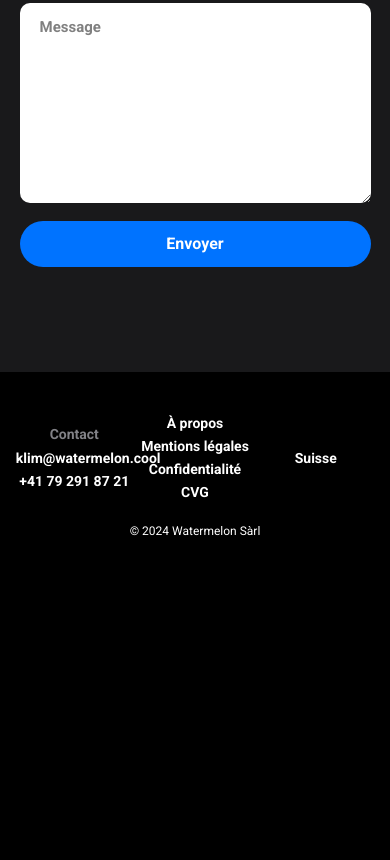
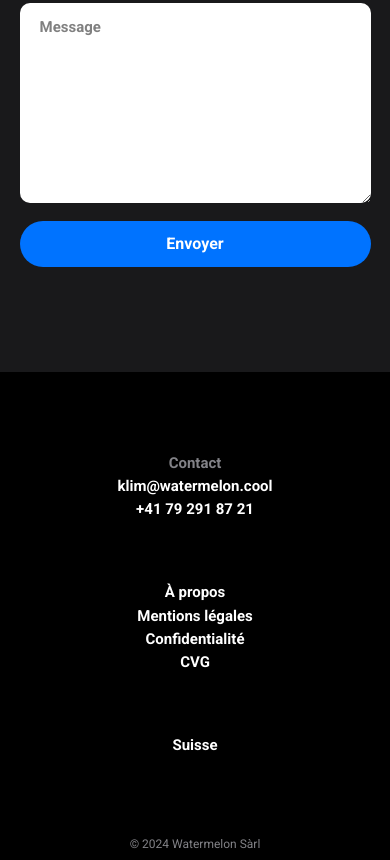
Before and after one commit to watermeloncool/camisetach, a plain HTML site: page index.html in a window 390 px wide. Shown: the part 5468-6328 px from the top of the page. Before the commit the page ends 6015 px from the top, so only its background shows below. Drawn offline with Linux system fonts and the light colour scheme.

Commit message:
Add files via upload

```diff
--- a/code/style.css
+++ b/code/style.css
@@ -159,31 +159,15 @@ select {cursor:pointer;}
 
 /* footer ------------------------------------------------ */
 #footer{ background: black ; text-align:center; margin-top:100px; }
-#footer .bloc{display:inline-block; vertical-align:top; text-align:left; width:20%; padding:40px 0 20px 0; vertical-align:middle; text-align:center;}
-#footer .footertitre {color:var(--grey);}
+#footer .bloc{display:inline-block; vertical-align:top; text-align:left; width:20%; margin:30px 0 30px 0; vertical-align:middle; text-align:center;}
+#footer .footertitre {color:var(--grey);  }
 #footer a:hover{cursor:pointer; color:var(--blue);}
 #footer img {width:20px; padding-right:5px; vertical-align:middle;}
 
 @media screen and (max-width: 850px) {
-#footer .bloc{width:30%; font-size:14px; }
+#footer {padding: 50px 0; }
+#footer .bloc{width:90%; margin: 30px 0; }
 }
 
 /* copyright ----------------------------------------------- */
-#copyright { background:black; width:100%; padding-bottom:10px; text-align:center; line-height: 100%; font-size:12px; font-weight:400; }
-
-/* mobile ------------------------------------------------- */
-/*
-@media screen and (max-width: 850px) {
-
-  #intro{width:86%;padding:120px 0 0 7%; display:block; text-align:center;}
-#intro .titre{font-size:10vw;}
-#intro .soustitre{max-width:none;}
-#image{width:50%; padding-left:25%;}
-#corps{width:86%;padding:0 0 0 7%; max-width:86%;}
-.titre1{font-size:35px;}
-.titre2{font-size:25px;}
-#reassurance{padding-left:0%; font-size:21px;}
-#footer .bloc{width:30%; }
-
-}
-*/
+#copyright { background:black; color:var(--grey);  width:100%; padding-bottom:10px; text-align:center; line-height: 100%; font-size:12px; font-weight:400; }
```
